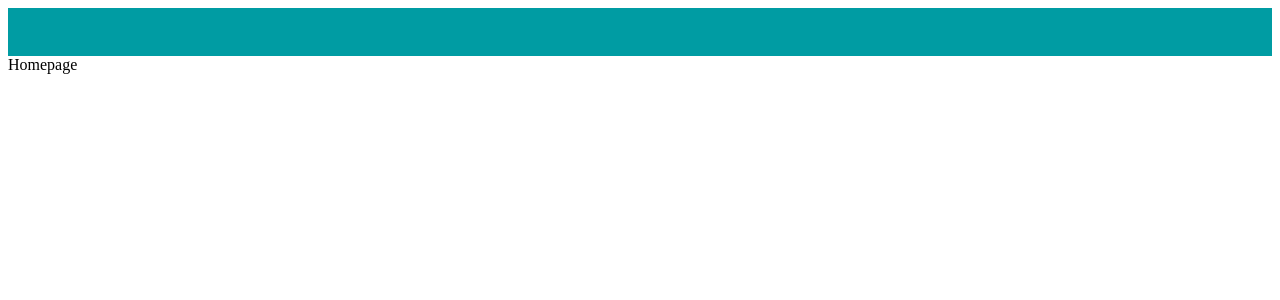
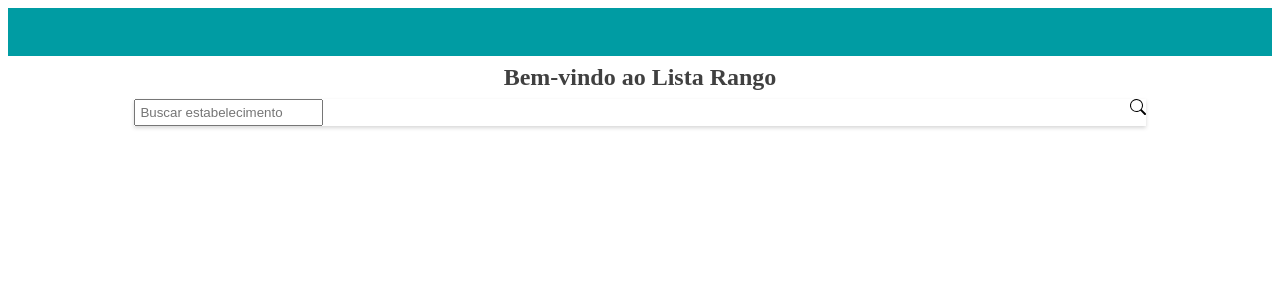
Before and after one commit to future4code/Marzo-Lucas-Matheus, a React (Vite) app in the folder modulo3/goomer/: page / in a window 1280 px wide. Shown: the top 300 px of the page. Built offline with nearby package versions, Linux system fonts and the light colour scheme; the HTML template or start-up script is replaced by a standard one.

Commit message:
Homepage SEM grid com cards

```diff
--- a/modulo3/goomer/src/pages/Homepage/index.jsx
+++ b/modulo3/goomer/src/pages/Homepage/index.jsx
@@ -1,5 +1,23 @@
+import {
+  Container,
+  Heading,
+  Input,
+  InputGroup,
+  InputRightElement,
+} from "@chakra-ui/react";
+import { BsSearch } from "react-icons/bs";
 import React from "react";
 
 export const Homepage = () => {
-  return <div>Homepage</div>;
+  return (
+    <Container centerContent maxW="container.lg">
+      <Heading my="8" color="#404040" size="lg">
+        Bem-vindo ao Lista Rango
+      </Heading>
+      <InputGroup size="md" w="80%" boxShadow="0px 2px 4px #00000029">
+        <Input p="4" placeholder="Buscar estabelecimento" />
+        <InputRightElement children={<BsSearch />} />
+      </InputGroup>
+    </Container>
+  );
 };
```
